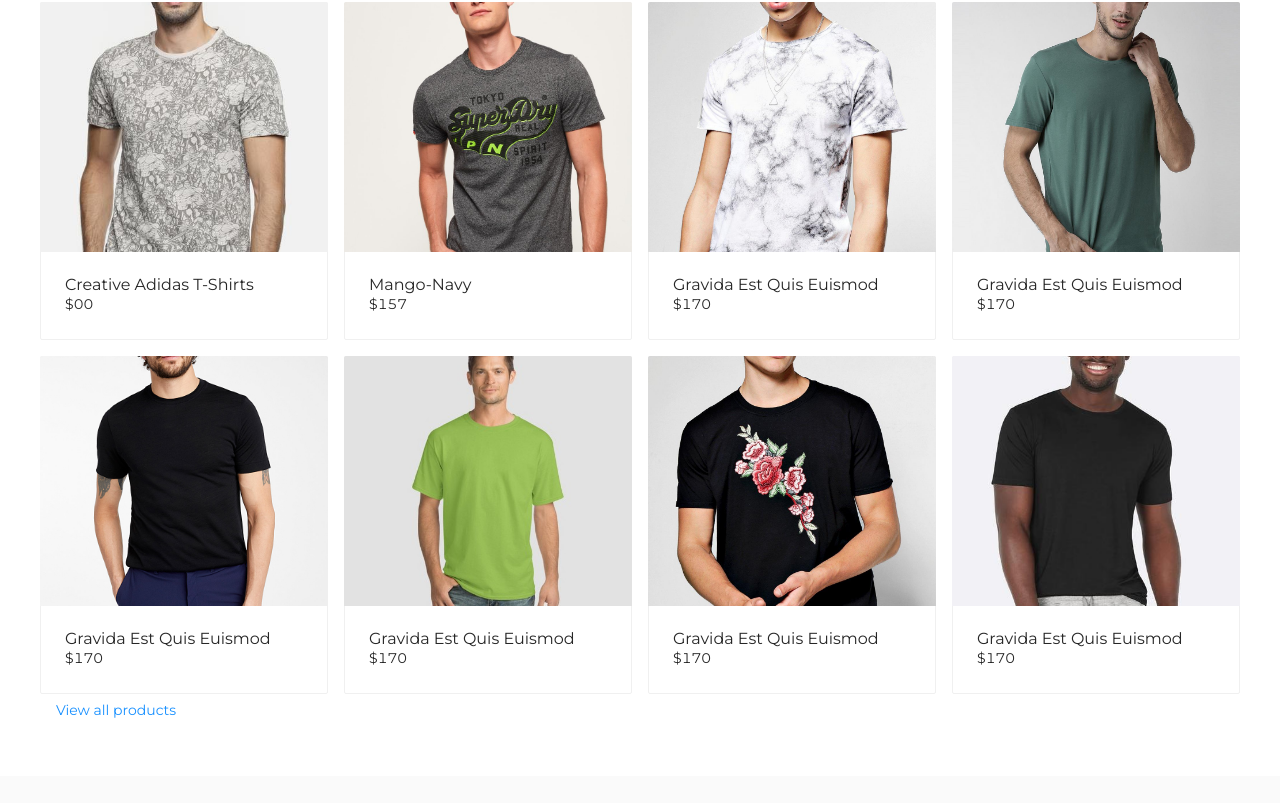
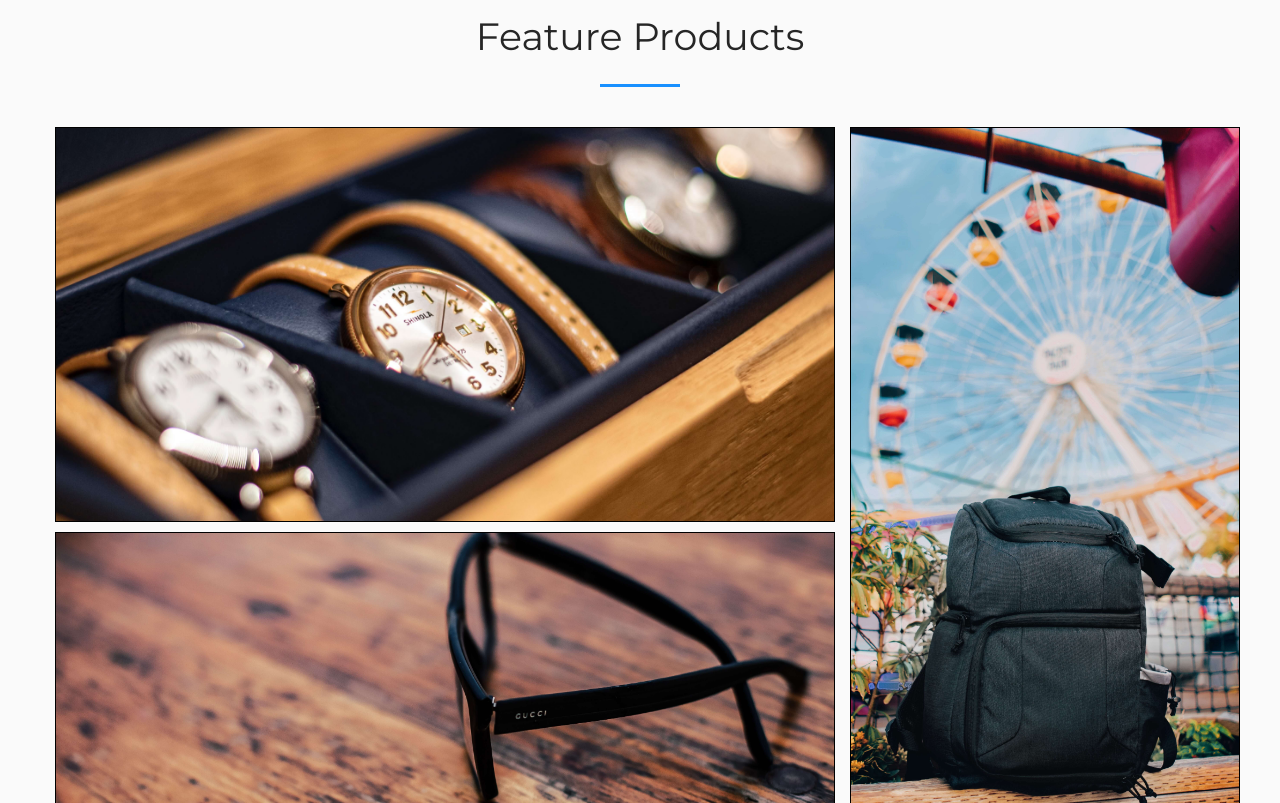
Before and after one commit to Alamin02/pluto, a React (Create React App) app: page / in a window 1280 px wide. Shown: the part 737-1540 px from the top of the page. Built offline with nearby package versions, Linux system fonts and the light colour scheme; a web font is replaced by a local one.

Commit message:
feature products & heading components are done

```diff
--- a/src/components/featured-products/Feature.module.css
+++ b/src/components/featured-products/Feature.module.css
@@ -49,6 +49,7 @@
   display: block;
   width: 100%;
 }
+
 .overlay {
   position: absolute;
   bottom: 15px;
@@ -67,12 +68,17 @@
   opacity: 1;
 }
 
+.blur:hover {
+  webkit-filter: blur(4px); /* Chrome, Safari, Opera */
+  filter: blur(4px);
+}
+
 /* overlay of Glass */
 .overlayGlass {
   position: absolute;
   bottom: 6px;
   background: rgb(0, 0, 0);
-  background: rgba(0, 0, 0, 0.5); /* Black see-through */
+  background: rgba(0, 0, 0, 0.5);
   color: #f1f1f1;
   width: 100%;
   transition: .5s ease;
@@ -81,13 +87,14 @@
   font-size: 20px;
   padding: 20px;
   text-align: center;
+
 }
 .container:hover .overlayGlass {
   opacity: 1;
 }
 
 /* overlay of Bagpack */
-.image {
+.bagpackImage {
   display: block;
   width: 100%;
 }
@@ -104,6 +111,7 @@
   font-size: 20px;
   padding: 20px;
   text-align: center;
+  margin-left: 15px;
 }
 .container:hover .overlayBagpack {
   opacity: 1;
--- a/src/components/featured-products/FeatureImage.js
+++ b/src/components/featured-products/FeatureImage.js
@@ -1,8 +1,10 @@
 import { Image } from "antd";
-const FeatureImage = ({source, style}) => {
+
+const FeatureImage = ({source, style, blur}) => {
   return(
     <>
       <Image
+        className={blur}
         src={source}
         preview={false}
         style={style}
--- /dev/null
+++ b/src/components/featured-products/FeatureOverlay.js
@@ -0,0 +1,20 @@
+import { ArrowRightOutlined } from "@ant-design/icons";
+import { Typography } from "antd";
+
+
+const { Link } = Typography;
+
+const FeatureOverlay = ({ overlayStyle, name }) => {
+  return (
+    <>
+      <div className={overlayStyle}>
+        <Link href="#" target="_blank" style={{ color: "white" }}>
+          {name}
+          <ArrowRightOutlined />
+        </Link>
+      </div>
+    </>
+  );
+}
+
+export default FeatureOverlay;
--- a/src/components/featured-products/FeatureProducts.js
+++ b/src/components/featured-products/FeatureProducts.js
@@ -1,7 +1,9 @@
-import { ArrowRightOutlined } from "@ant-design/icons";
-import { Row, Col, Image, Typography } from "antd";
+import { Row, Col, Typography } from "antd";
+
 import styles from "./Feature.module.css";
 import FeatureImage from "./FeatureImage";
+import FeatureOverlay from "./FeatureOverlay";
+import Heading from "../heading/Heading";
 
 import watchImage from "../../assets/images/watch.jpg";
 import glassImage from "../../assets/images/glass.jpg";
@@ -14,9 +16,10 @@ const FeatureProducts = () => {
     <>
       <div className={`${styles.bgColor} ${styles.block}`}>
         <div className={styles.containerFluid}>
-          <div className={styles.titleHolder}>
-            <h2>Feature Products</h2>
-          </div>
+          <Heading
+            headingStyle={styles.titleHolder}
+            headingTitle="Feature Products"
+          />
           <Row>
             <Col span={16}>
               {/* Image of Watch */}
@@ -24,52 +27,65 @@ const FeatureProducts = () => {
                 <div className={`${styles.container} ${styles.image}`}>
                   <Link>
                     <FeatureImage
+                      blur={styles.blur}
                       source={watchImage}
                       style={{
-                        marginBottom: "10px",
                         border: "1px solid black",
                         objectFit: "cover",
+                        marginBottom: "10px",
+                        height: "395px",
+                        width: "780px"
                       }}
                     />
                   </Link>
-                  {/*<div className="overlay">
-                    <Link href="#" target="_blank" style={{ color: "white" }}>
-                      Watch
-                      <ArrowRightOutlined />
-                    </Link>
-                  </div>*/}
+                  <FeatureOverlay
+                    overlayStyle = {styles.overlay}
+                    name="Watch"
+                  />
                </div>
               </Row>
               {/* Image of Glass */}
               <Row>
                 <div className={`${styles.container} ${styles.image}`}>
+                  <Link>
                     <FeatureImage
+                      blur={styles.blur}
                       source={glassImage}
                       style={{
                         border: "1px solid black",
                         objectFit: "cover",
+                        height: "395px",
+                        width: "780px"
                       }}
                     />
-                  {/* <div className="overlayGlass">
-                    <Link href="#" target="_blank" style={{ color: "white" }}>
-                      Glass
-                      <ArrowRightOutlined />
                   </Link>
-                  </div> */}
+                  <FeatureOverlay
+                    overlayStyle = {styles.overlayGlass}
+                    name="Glass"
+                  />
                 </div>
               </Row>
             </Col>
             <Col span={8}>
               {/* Image of Bagpack */}
+              <div className={`${styles.container} ${styles.bagpackImage}`}>
+                <Link>
                   <FeatureImage
+                    blur={styles.blur}
                     source = {bagpackImage}
                     style={{
                       margin: "0 0 0 15px",
                       border: "1px solid black",
                       objectFit: "cover",
-                    height: "1050px",
+                      height: "805px",
                     }}
                   />
+                </Link>
+                <FeatureOverlay
+                    overlayStyle = {styles.overlayBagpack}
+                    name="Bagpack"
+                  />
+              </div>
             </Col>
           </Row>
         </div>
--- /dev/null
+++ b/src/components/heading/Heading.js
@@ -0,0 +1,11 @@
+const Heading = ({ headingStyle, headingTitle }) => {
+  return (
+    <>
+      <div className={headingStyle}>
+        <h2>{headingTitle}</h2>
+      </div>
+    </>
+  );
+}
+
+export default Heading;
--- a/src/pages/Home.js
+++ b/src/pages/Home.js
@@ -1,7 +1,7 @@
 import React from "react";
 
 import Slider from "../components/slider/Slider";
-import Feature from "../components/featured-products/feature";
+import Feature from "../components/featured-products/FeatureProducts";
 import ProductList from "../components/product/ProductList";
 
 const Home = () => {
```
Also changed, not shown: 1 other file (tests, documents, lock files or other folders). Lines whose indentation alone changed are shown as unchanged.
